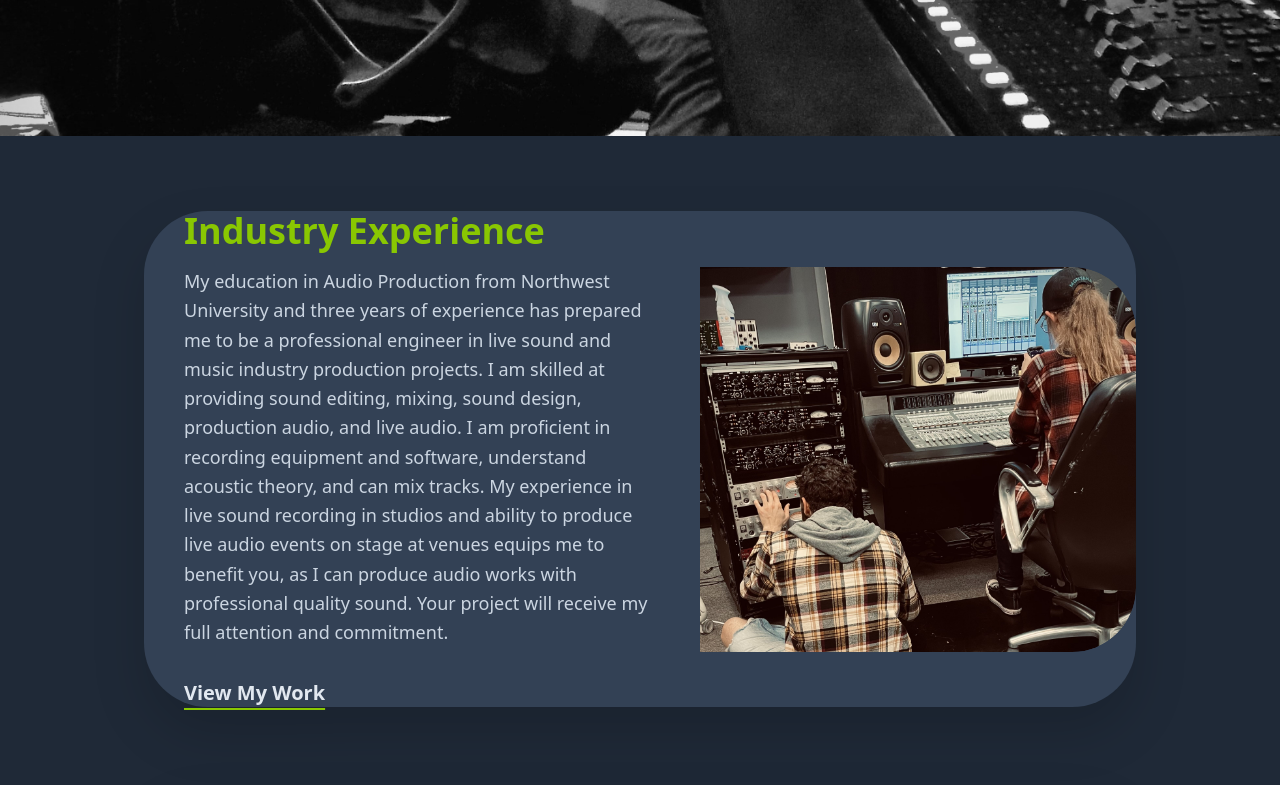
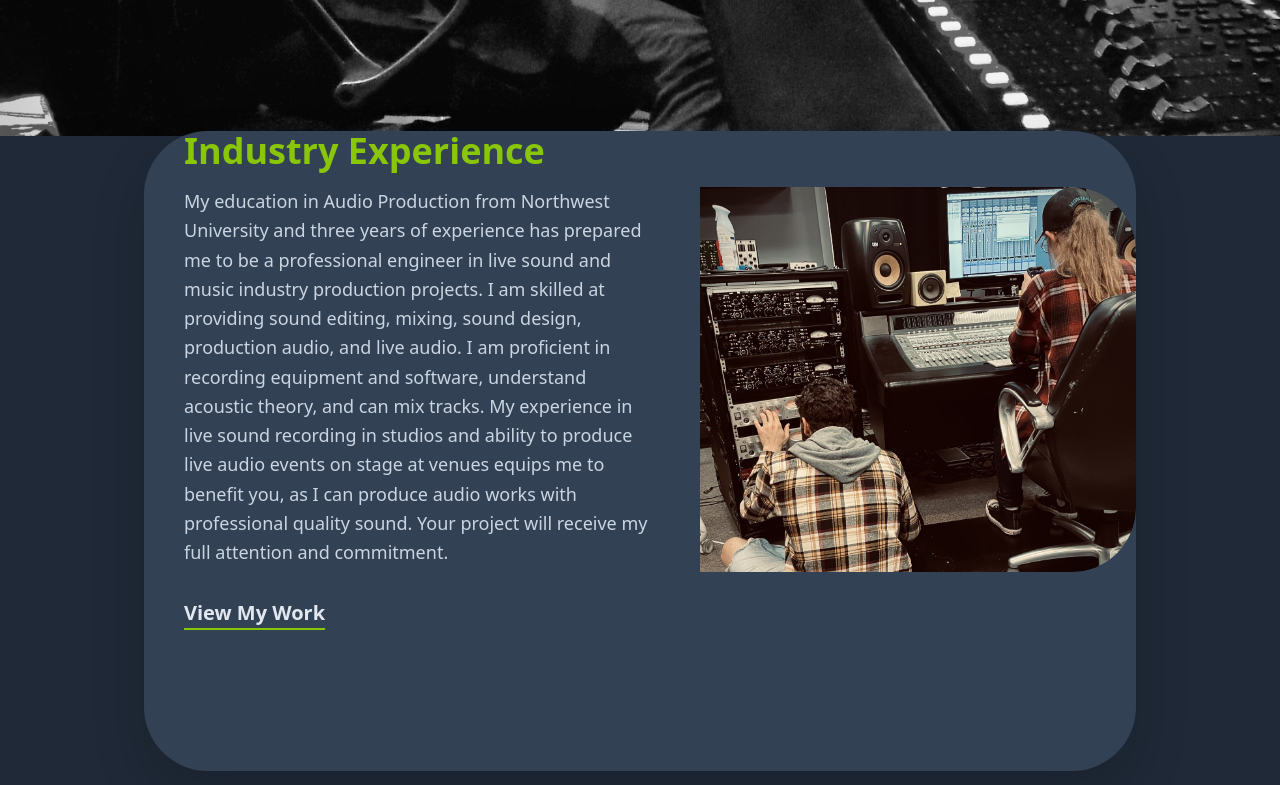
Before and after one commit to bleckocodes/EsterlineAudio, a Nuxt app: page / in a window 1280 px wide. Shown: the part 680-1465 px from the top of the page. Built offline with nearby package versions, Linux system fonts and the light colour scheme.

Commit message:
Update index.vue

```diff
--- a/pages/index.vue
+++ b/pages/index.vue
@@ -6,7 +6,7 @@
     </div>
     <!--Start Content-->
 
-    <section class="flex flex-col items-center sm:mx-36 pl-10 m-20 drop-shadow-2xl sm:bg-slate-700 rounded-[64px] sm:flex-row-reverse">
+    <section class="flex flex-col items-center sm:mx-36 pl-10 pb-36 drop-shadow-2xl sm:bg-slate-700 rounded-[64px] sm:flex-row-reverse">
         <div class="w-full h-128 sm:w-1/2 sm:h-auto sm:pl-8">
           <div class=" sm:rounded-r-[64px] overflow-hidden">
             <img
```
